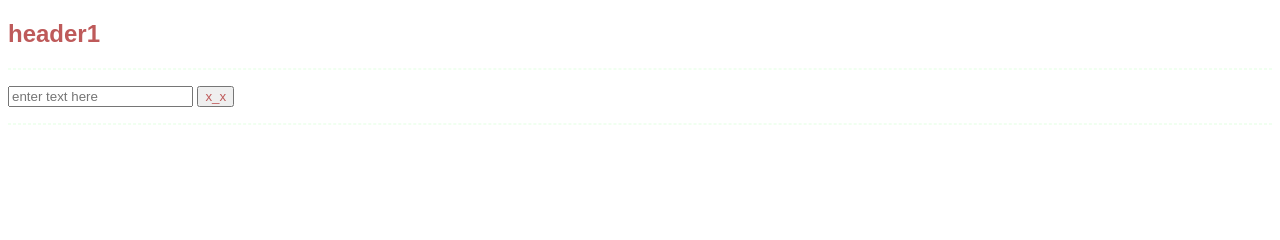
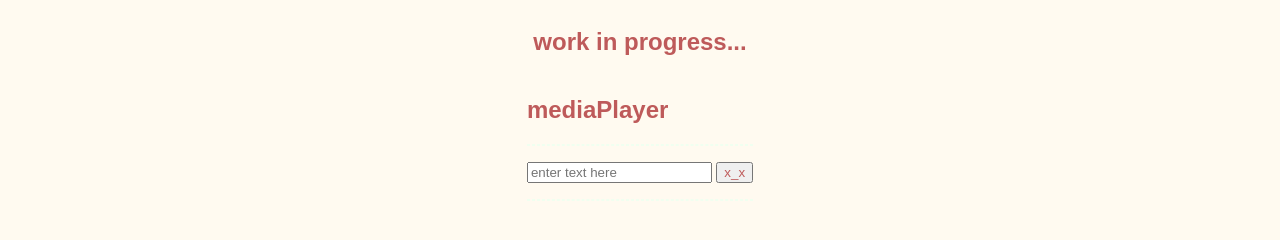
Before and after one commit to eric12345678910/mediaPlayer, a website: page public/index.html in a window 1280 px wide. Drawn offline with Linux system fonts and the light colour scheme; no server answers.

Commit message:
Add basic css styling for layout

```diff
--- a/public/index.html
+++ b/public/index.html
@@ -12,11 +12,12 @@
 </head>
 <body>
     <section class="header">
-        <h1>header1</h1>
+        <h1>work in progress...</h1>
     </section>
     <section class="main">
 
         <section class="mediaPlayer">
+            <h2>mediaPlayer</h2>
             <ul id="track"></ul>
         </section>
 
--- a/public/script.js
+++ b/public/script.js
@@ -8,7 +8,7 @@ fetch('http://localhost:3000/files')
     })
     .then(files => {
         const ul = document.getElementById('track');
-        const regex = /^eg - (.*)\.wav$/;
+        const regex = /^eg - (.*)copy\.wav$/;
 
         files.forEach(file => {
             if(file === '.DS_Store'){
--- a/public/style.css
+++ b/public/style.css
@@ -2,10 +2,14 @@
     list-style-type: none;
     font-family: 'futura', sans-serif;
     color: rgb(190, 90, 90);
+
 }
-
-
-
+body{
+    background-color: floralwhite;
+    display: flex;
+    flex-direction: column;
+    align-items: center;
+}
 ul{
     border: 1px dashed honeydew;
     padding: 0;
@@ -14,6 +18,6 @@ ul{
 li{
     border: 1px dotted lightblue;
     display: flex;
-    width: 100%;
+    width: 400px;
     justify-content: center;
 }
```
